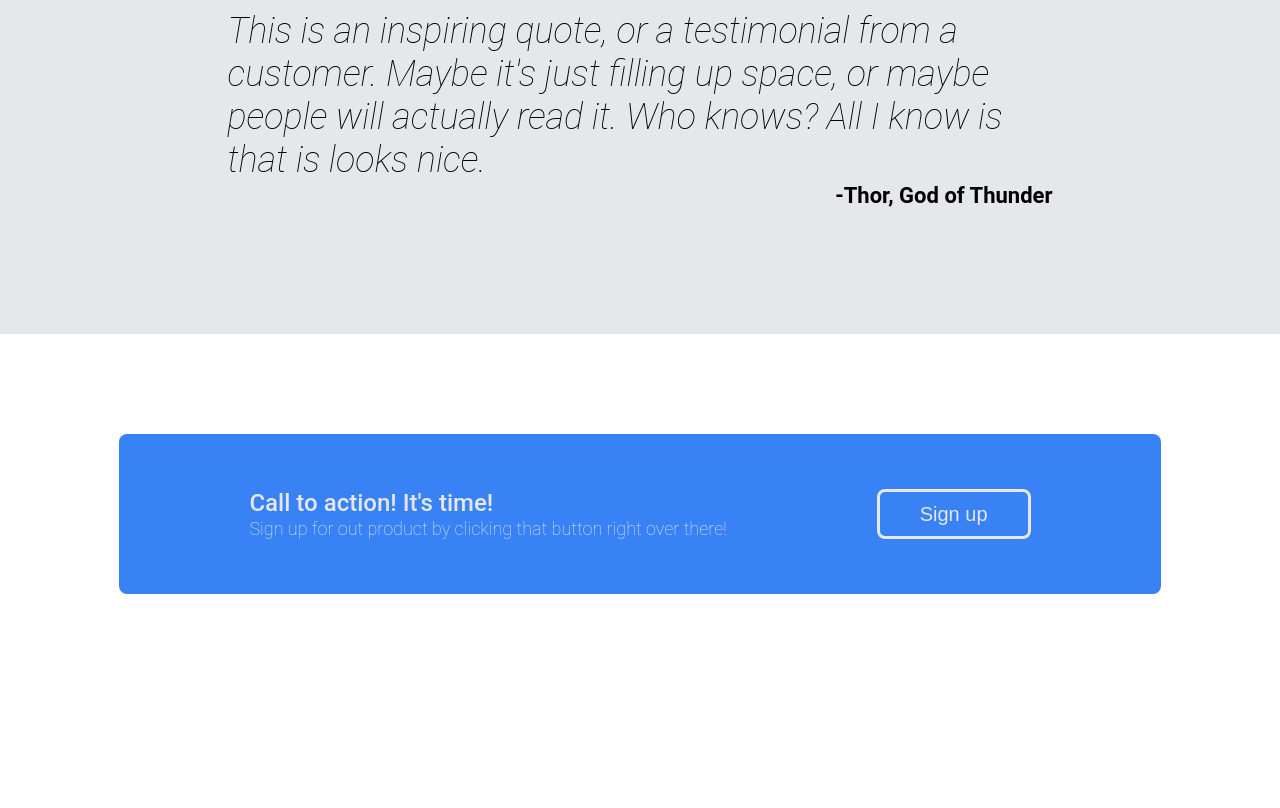
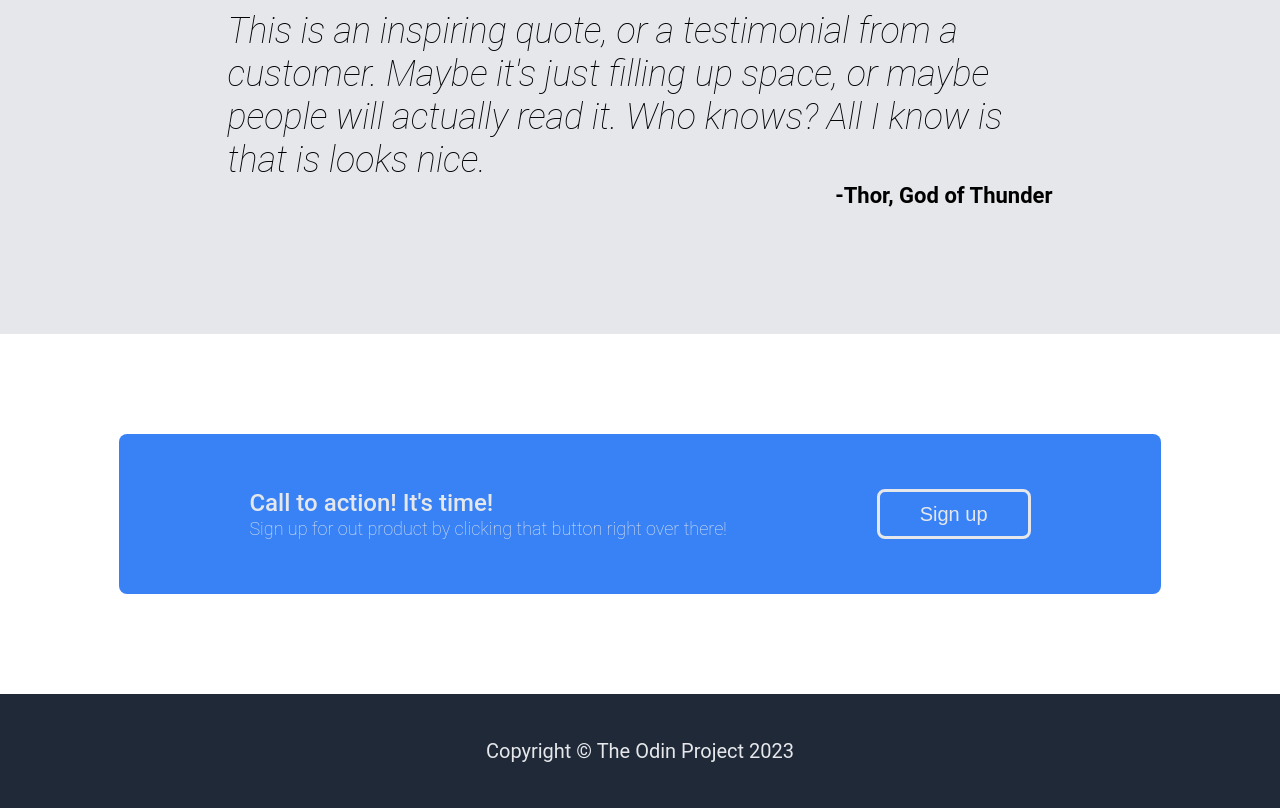
Before and after one commit to astn7278/odin-landing-page, a plain HTML site: page index.html in a window 1280 px wide. Shown: the part 1168-1976 px from the top of the page. Before the commit the page ends 1862 px from the top, so only its background shows below. Drawn offline with Linux system fonts and the light colour scheme.

Commit message:
Add footer and stylize

```diff
--- a/index.html
+++ b/index.html
@@ -73,6 +73,10 @@
             <button>Sign up</button>
         </div>
     </div>
+
+    <div class="footer">
+        Copyright © The Odin Project 2023
+    </div>
 </body>
 
 </html>
--- a/styles.css
+++ b/styles.css
@@ -100,6 +100,7 @@ div .placeholder {
     padding-bottom: 75px;
     gap: 50px;
     flex-wrap: wrap;
+    align-content: center;
 }
 
 .card {
@@ -182,3 +183,13 @@ div .placeholder {
     border-radius: 8px;
     border: solid 3px
 }
+
+.footer {
+    background-color: #1F2937;
+    color: #e5e7eb;
+    display: flex;
+    justify-content: center;
+    align-items: center;
+    padding: 45px;
+    font-size: 20px;
+}
```
